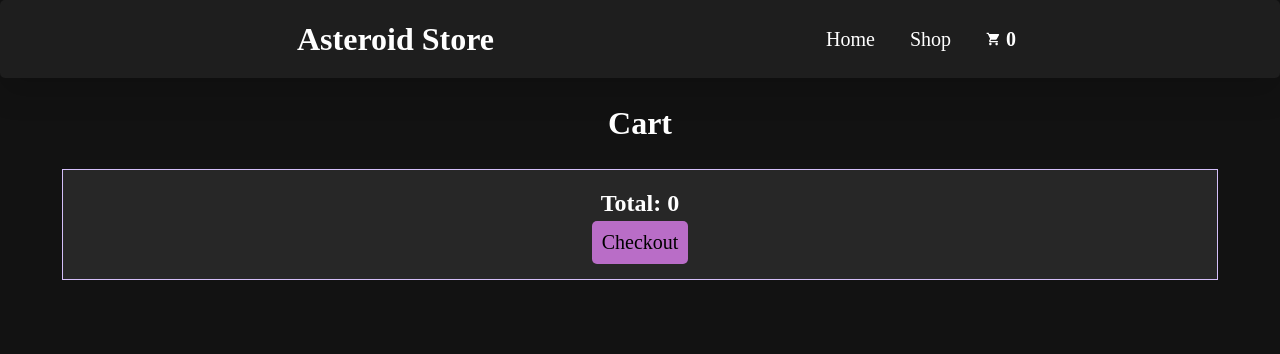
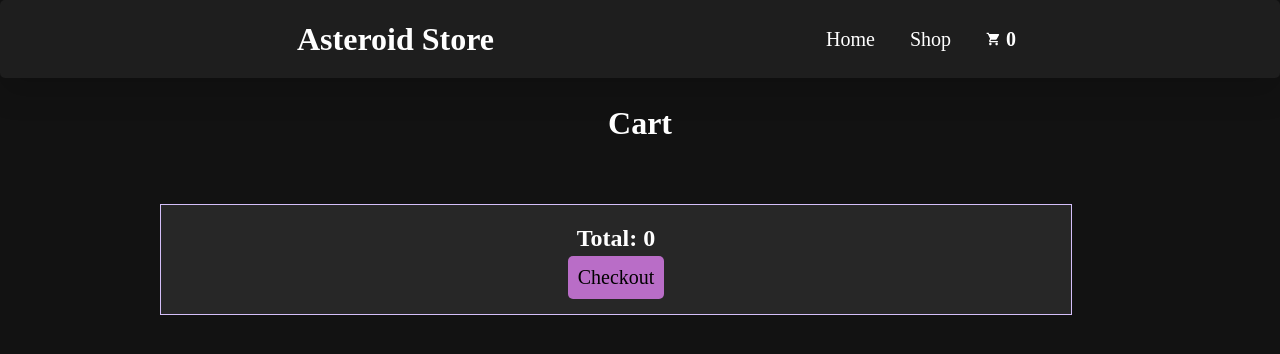
Before and after one commit to 01zulfi/shopping-cart, a React (Create React App) app: page /shop/cart in a window 1280 px wide. Shown: the top 354 px of the page. Built offline with nearby package versions, Linux system fonts and the light colour scheme.

Commit message:
Adjust ItemPage width; make CartPage responsive

```diff
--- a/src/styles/CartPage.css
+++ b/src/styles/CartPage.css
@@ -39,3 +39,30 @@ div.checkout button {
 div.checkout {
   width: 95%;
 }
+
+div.cart button:hover {
+  cursor: pointer;
+  font-weight: bold;
+}
+
+@media (min-width: 768px) {
+  div.cart {
+    flex-direction: row;
+    flex-wrap: wrap;
+    width: 75%;
+    align-items: center;
+  }
+
+  div.cart h1 {
+    width: 100%;
+    text-align: center;
+  }
+
+  div.cart-item-wrapper {
+    margin: 0 auto;
+  }
+
+  div.checkout {
+    margin-top: 35px;
+  }
+}
--- a/src/styles/ItemPage.css
+++ b/src/styles/ItemPage.css
@@ -85,7 +85,7 @@ div.content a:hover {
 
 @media (min-width: 768px) {
   section.item-page-section {
-    width: 75%;
+    width: 55%;
   }
 
   div.content {
```
